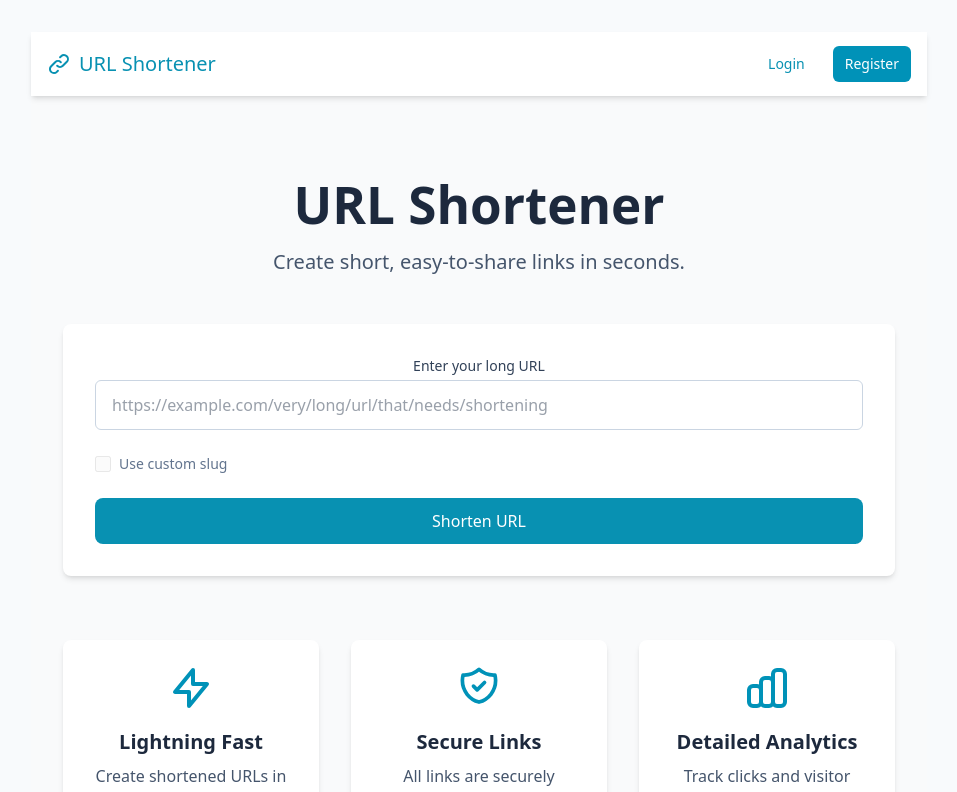
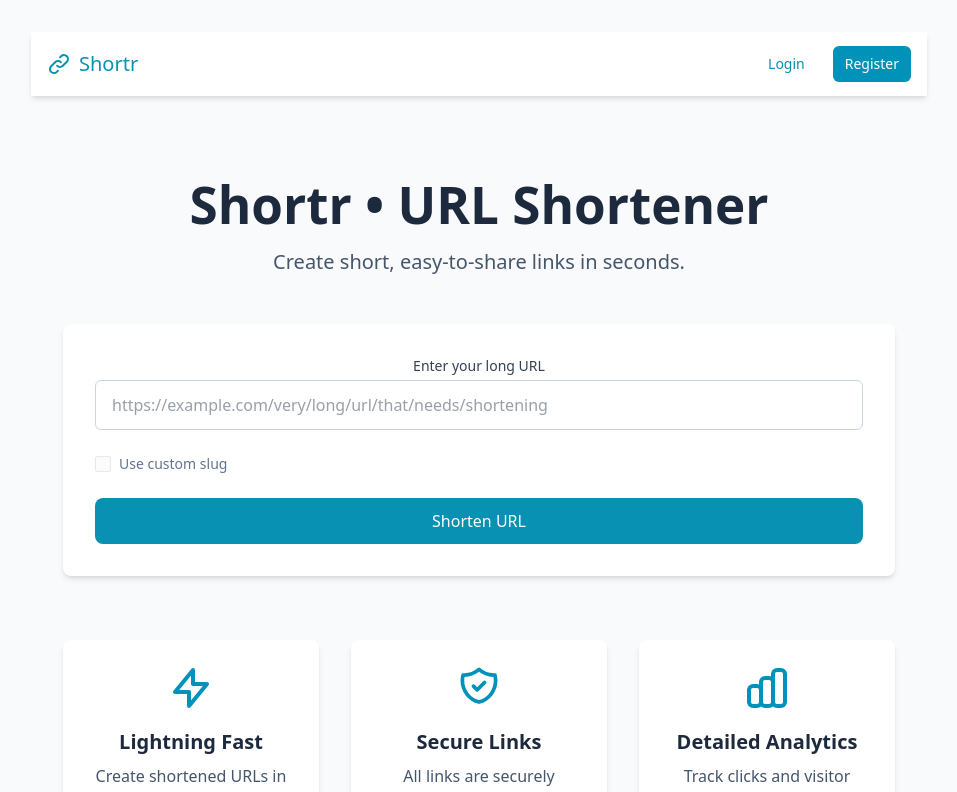
Before and after one commit to maurocolella/do-url-shortener, a React (Vite) app in the folder frontend/: page / in a window 1280 px wide. Shown: the top 792 px of the page, without its empty margins (161-1118 px from the left). Built offline with nearby package versions, Linux system fonts and the light colour scheme; no server answers.

Commit message:
feat: re-title to Shortr

```diff
--- a/frontend/src/components/Navbar.tsx
+++ b/frontend/src/components/Navbar.tsx
@@ -28,7 +28,7 @@ const Navbar = () => {
           <div className="flex items-center">
             <Link to="/" className="flex items-center text-xl font-bold text-cyan-600 hover:text-cyan-800">
               <LinkIcon className="h-6 w-6 mr-2" />
-              URL Shortener
+              Shortr
             </Link>
           </div>
 
--- a/frontend/src/pages/HomePage.tsx
+++ b/frontend/src/pages/HomePage.tsx
@@ -83,7 +83,7 @@ const HomePage = () => {
     <div className="container mx-auto px-4 py-12" data-testid="homepage-container">
       <div className="text-center mb-12">
         <h1 className="text-4xl font-bold text-slate-800 mb-4" data-testid="homepage-title">
-          URL Shortener
+          Shortr &bull; URL Shortener
         </h1>
         <p className="text-xl text-slate-600" data-testid="homepage-subtitle">
           Create short, easy-to-share links in seconds.
```
